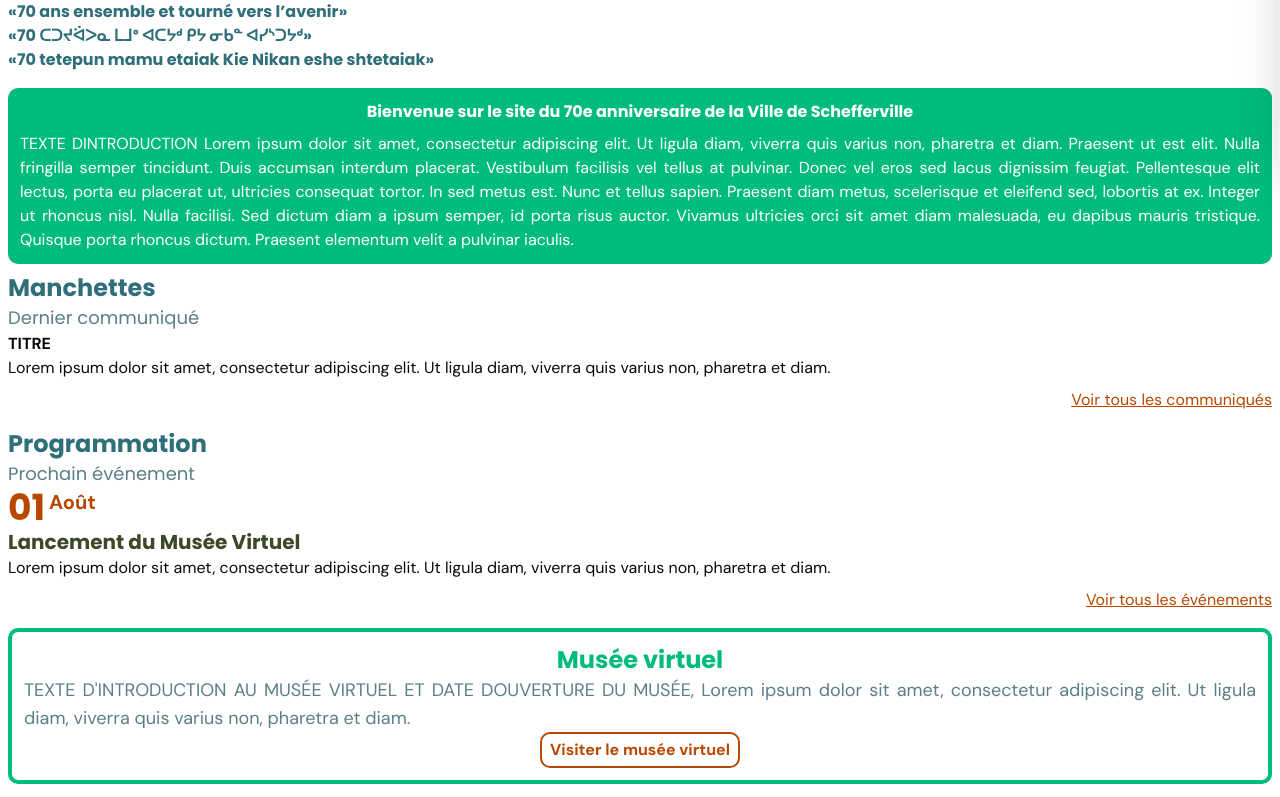
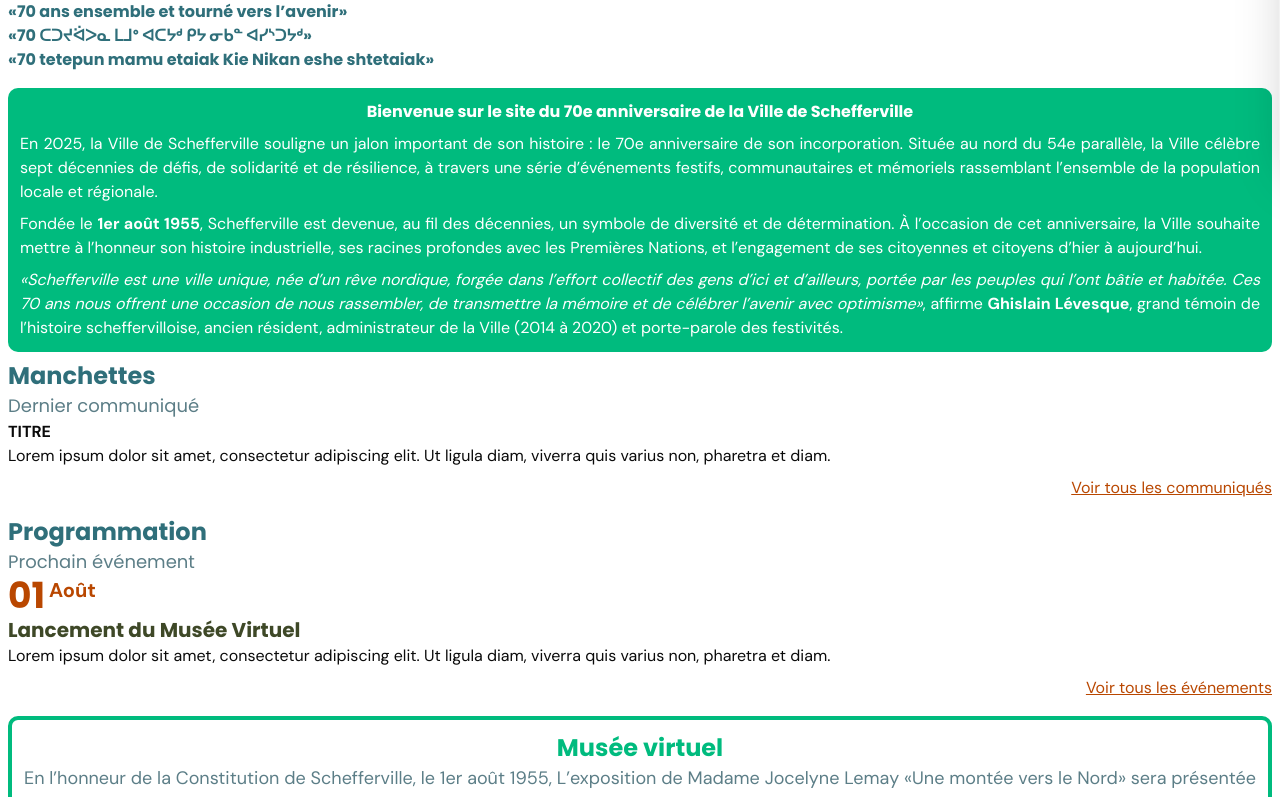
Before and after one commit to Elair-Developpement/70E-SCHEFFERVILLE, a Next.js app: page /home in a window 1280 px wide. Shown: the part 640-1437 px from the top of the page. Built offline with nearby package versions, Linux system fonts and the light colour scheme; no server answers.

Commit message:
Ajouté textes d'introduction et du musée virtuel avec traductions

```diff
--- a/messages/en.json
+++ b/messages/en.json
@@ -10,7 +10,7 @@
   },
   "home": {
     "intro-title": "Welcome to the website for the 70th anniversary of the City of Schefferville",
-    "intro-text": "INTRO TEXT Lorem ipsum dolor sit amet, consectetur adipiscing elit. Ut ligula diam, viverra quis varius non, pharetra et diam. Praesent ut est elit. Nulla fringilla semper tincidunt. Duis accumsan interdum placerat. Vestibulum facilisis vel tellus at pulvinar. Donec vel eros sed lacus dignissim feugiat. Pellentesque elit lectus, porta eu placerat ut, ultricies consequat tortor. In sed metus est. Nunc et tellus sapien. Praesent diam metus, scelerisque et eleifend sed, lobortis at ex. Integer ut rhoncus nisl. Nulla facilisi. Sed dictum diam a ipsum semper, id porta risus auctor. Vivamus ultricies orci sit amet diam malesuada, eu dapibus mauris tristique. Quisque porta rhoncus dictum. Praesent elementum velit a pulvinar iaculis.",
+    "intro-text": "<p>In 2025, the City of Schefferville will celebrate an important milestone in its history: the 70th anniversary of its incorporation. Located north of the 54th parallel, the City celebrates seven decades of challenges, solidarity, and resilience through a series of festive, community, and memorial events bringing together the entire local and regional population.</p><p>Founded on <strong>August 1, 1955</strong>, Schefferville has become, over the decades, a symbol of diversity and determination. On this occasion, the City wishes to honor its industrial history, its deep roots with Indigenous Peoples, and the commitment of its citizens from yesterday to today.</p><p><em>“Schefferville is a unique city, born from a northern dream, forged in the collective effort of people from here and elsewhere, carried by the peoples who built and inhabited it. These 70 years offer us an opportunity to come together, to pass on our memory, and to celebrate the future with optimism” (Translated from french)</em>, states <strong>Ghislain Lévesque</strong>, a key figure in Schefferville's history, former resident, City administrator (2014 to 2020), and spokesperson for the festivities.</p>",
     "press-title": "Headlines",
     "press-latest": "Latest Press Release",
     "press-more": "See all press releases",
@@ -18,7 +18,7 @@
     "events-upcoming": "Upcoming Event",
     "events-more": "See all events",
     "museum-title": "Virtual Museum",
-    "museum-description": "INTRO TEXT FOR VIRTUAL MUSEUM AND OPENING DATE OF THE MUSEUM, Lorem ipsum dolor sit amet, consectetur adipiscing elit. Ut ligula diam, viverra quis varius non, pharetra et diam.",
+    "museum-description": "In honor of the Constitution of Schefferville, August 1, 1955, the exhibition by Madame Jocelyne Lemay \"Une montée vers le Nord\" will be presented on a virtual platform accessible to all.",
     "museum-visit": "Visit the virtual museum",
     "partners": "Thank you to our partners",
     "links": "Links for more information"
--- a/messages/fr.json
+++ b/messages/fr.json
@@ -10,7 +10,7 @@
   },
   "home": {
     "intro-title": "Bienvenue sur le site du 70e anniversaire de la Ville de Schefferville",
-    "intro-text": "TEXTE DINTRODUCTION Lorem ipsum dolor sit amet, consectetur adipiscing elit. Ut ligula diam, viverra quis varius non, pharetra et diam. Praesent ut est elit. Nulla fringilla semper tincidunt. Duis accumsan interdum placerat. Vestibulum facilisis vel tellus at pulvinar. Donec vel eros sed lacus dignissim feugiat. Pellentesque elit lectus, porta eu placerat ut, ultricies consequat tortor. In sed metus est. Nunc et tellus sapien. Praesent diam metus, scelerisque et eleifend sed, lobortis at ex. Integer ut rhoncus nisl. Nulla facilisi. Sed dictum diam a ipsum semper, id porta risus auctor. Vivamus ultricies orci sit amet diam malesuada, eu dapibus mauris tristique. Quisque porta rhoncus dictum. Praesent elementum velit a pulvinar iaculis.",
+    "intro-text": "<p>En 2025, la Ville de Schefferville souligne un jalon important de son histoire : le 70e anniversaire de son incorporation. Située au nord du 54e parallèle, la Ville célèbre sept décennies de défis, de solidarité et de résilience, à travers une série d’événements festifs, communautaires et mémoriels rassemblant l’ensemble de la population locale et régionale.</p><p>Fondée le <strong>1er août 1955</strong>, Schefferville est devenue, au fil des décennies, un symbole de diversité et de détermination. À l’occasion de cet anniversaire, la Ville souhaite mettre à l’honneur son histoire industrielle, ses racines profondes avec les Premières Nations, et l’engagement de ses citoyennes et citoyens d’hier à aujourd’hui.</p><p><em>«Schefferville est une ville unique, née d’un rêve nordique, forgée dans l’effort collectif des gens d’ici et d’ailleurs, portée par les peuples qui l’ont bâtie et habitée. Ces 70 ans nous offrent une occasion de nous rassembler, de transmettre la mémoire et de célébrer l’avenir avec optimisme»</em>, affirme <strong>Ghislain Lévesque</strong>, grand témoin de l’histoire scheffervilloise, ancien résident, administrateur de la Ville (2014 à 2020) et porte-parole des festivités.</p>",
     "press-title": "Manchettes",
     "press-latest": "Dernier communiqué",
     "press-more": "Voir tous les communiqués",
@@ -18,7 +18,7 @@
     "events-upcoming": "Prochain événement",
     "events-more": "Voir tous les événements",
     "museum-title": "Musée virtuel",
-    "museum-description": "TEXTE D'INTRODUCTION AU MUSÉE VIRTUEL ET DATE DOUVERTURE DU MUSÉE, Lorem ipsum dolor sit amet, consectetur adipiscing elit. Ut ligula diam, viverra quis varius non, pharetra et diam.",
+    "museum-description": "En l’honneur de la Constitution de Schefferville, le 1er août 1955, L’exposition de Madame Jocelyne Lemay «Une montée vers le Nord» sera présentée sur une plateforme virtuelle accessible à tous.",
     "museum-visit": "Visiter le musée virtuel",
     "partners": "Merci à nos partenaires",
     "links": "Liens pour plus d'informations"
--- a/src/app/home/page.tsx
+++ b/src/app/home/page.tsx
@@ -28,11 +28,17 @@ export default function Home() {
         <h1>{"«70 tetepun mamu etaiak Kie Nikan eshe shtetaiak»"}</h1>
       </div>
       {/* Section pour texte d'introduction */}
-      <div className="bg-teal-1 p-3 rounded-lg">
+      <div className="bg-teal-1 p-3 pb-1 rounded-lg">
         <h1 className="text-center text-l font-bold text-white pb-2">
           {t("intro-title")}
         </h1>
-        <p className="text-justify text-white">{t("intro-text")}</p>
+        <div className="text-justify text-white">
+          {t.rich("intro-text", {
+            p: (chunks) => <p className="mb-2">{chunks}</p>,
+            em: (chunks) => <em>{chunks}</em>,
+            strong: (chunks) => <strong>{chunks}</strong>,
+          })}
+        </div>
       </div>
       {/* Manchettes */}
       <div className="flex flex-col py-2">
@@ -77,7 +83,7 @@ export default function Home() {
         <Link
           href="https://museevirtuel.schefferville.ca/"
           target="_blank"
-          className="text-orange-1 font-bold w-fit self-center border-2 border-orange-1 rounded-lg py-1 px-2 text-center"
+          className="text-orange-1 font-bold w-fit self-center border-2 border-orange-1 rounded-lg mt-2 py-1 px-2 text-center"
         >
           {t("museum-visit")}
         </Link>
--- a/src/components/running/header.tsx
+++ b/src/components/running/header.tsx
@@ -56,7 +56,7 @@ export default function Header() {
         </div>
 
         {/* Navigation Items */}
-        <nav className="flex flex-col items-center justify-center h-full gap-8 pb-[5rem] text-3xl font-bold text-blue-1">
+        <nav className="flex flex-col items-center justify-center h-full gap-8 pb-[8rem] text-3xl font-bold text-blue-1">
           <Link href="/home" onClick={() => setIsMenuOpen(false)}>
             {t("home")}
           </Link>
```
